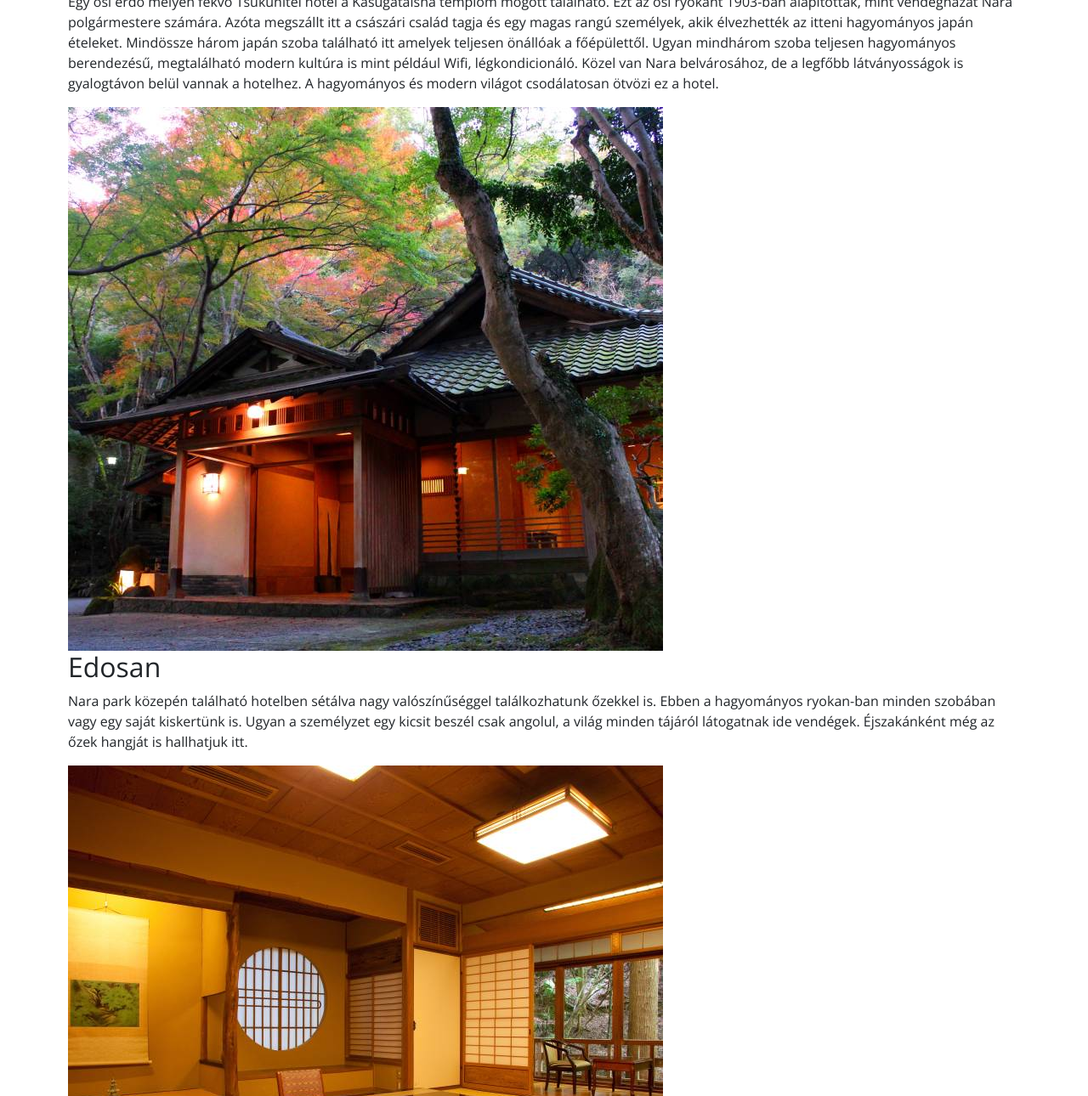
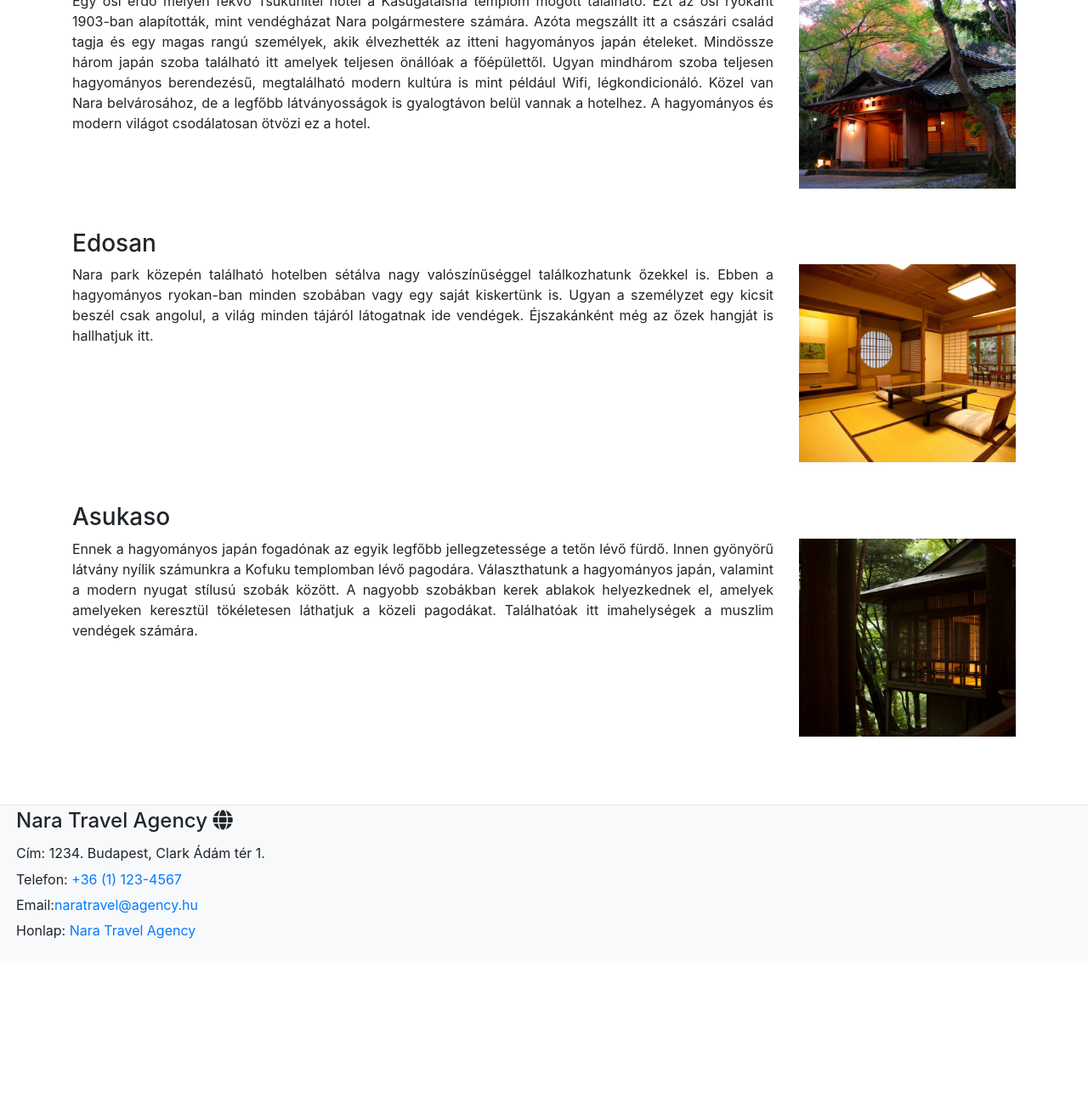
Before and after one commit to szenadam/webdev-assignment, a website: page szallas.html in a window 1280 px wide. Shown: the part 301-1591 px from the top of the page at 85% size. After the commit the page ends 1432 px from the top, so only its background shows below. Drawn offline with nearby package versions, Linux system fonts and the light colour scheme; files that its build step writes are made by us from their sources.

Commit message:
Refactor hotels page to use bootstrap

```diff
--- a/szallas.html
+++ b/szallas.html
@@ -17,7 +17,7 @@
       integrity="sha384-ggOyR0iXCbMQv3Xipma34MD+dH/1fQ784/j6cY/iJTQUOhcWr7x9JvoRxT2MZw1T"
       crossorigin="anonymous"
     />
-    <link rel="stylesheet" href="css/main.css" />
+    <link rel="stylesheet" href="css/style.css" />
     <title>Szállás</title>
   </head>
   <body>
@@ -57,11 +57,20 @@
       </nav>
     </header>
     <main>
-      <h1 class="page-title">Szállás</h1>
-      <section>
-        <div>
+      <div class="container">
+        <div class="row">
+          <div class="col-sm">
+            <h1 class="text-center mt-5 mb-5">Szállás</h1>
+          </div>
+        </div>
+        <div class="row mt-5">
+          <div class="col-sm">
             <h3>Tsukuhitei</h3>
-          <p>
+          </div>
+        </div>
+        <div class="row mb-5">
+          <div class="col-lg-9">
+            <p class="text-justify">
               Egy ősi erdő mélyén fekvő Tsukuhitei hotel a Kasugataisha templom mögött található. Ezt az ősi ryokant
               1903-ban alapították, mint vendégházat Nara polgármestere számára. Azóta megszállt itt a császári család
               tagja és egy magas rangú személyek, akik élvezhették az itteni hagyományos japán ételeket. Mindössze három
@@ -71,43 +80,59 @@
               világot csodálatosan ötvözi ez a hotel.
             </p>
           </div>
-        <div>
-          <img src="/assets/imgs/tsukuhitei1.jpg" alt="" />
+          <div class="col-lg-3"><img src="/assets/imgs/tsukuhitei1.jpg" class="img-fluid" alt="" /></div>
         </div>
-      </section>
-      <section>
-        <div>
+        <div class="row">
+          <div class="col-sm">
             <h3>Edosan</h3>
-          <p>
+          </div>
+        </div>
+        <div class="row mb-5">
+          <div class="col-lg-9">
+            <p class="text-justify">
               Nara park közepén található hotelben sétálva nagy valószínűséggel találkozhatunk őzekkel is. Ebben a
               hagyományos ryokan-ban minden szobában vagy egy saját kiskertünk is. Ugyan a személyzet egy kicsit beszél
-            csak angolul, a világ minden tájáról látogatnak ide vendégek. Éjszakánként még az őzek hangját is hallhatjuk
-            itt.
+              csak angolul, a világ minden tájáról látogatnak ide vendégek. Éjszakánként még az őzek hangját is
+              hallhatjuk itt.
             </p>
           </div>
-        <div><img src="/assets/imgs/tsukuhitei2.jpg" alt="" /></div>
-      </section>
-      <section>
-        <div>
+          <div class="col-lg-3"><img src="/assets/imgs/tsukuhitei2.jpg" class="img-fluid" alt="" /></div>
+        </div>
+        <div class="row">
+          <div class="col-sm">
             <h3>Asukaso</h3>
-          <p>
+          </div>
+        </div>
+        <div class="row">
+          <div class="col-lg-9">
+            <p class="text-justify">
               Ennek a hagyományos japán fogadónak az egyik legfőbb jellegzetessége a tetőn lévő fürdő. Innen gyönyörű
               látvány nyílik számunkra a Kofuku templomban lévő pagodára. Választhatunk a hagyományos japán, valamint a
               modern nyugat stílusú szobák között. A nagyobb szobákban kerek ablakok helyezkednek el, amelyek amelyeken
-            keresztül tökéletesen láthatjuk a közeli pagodákat. Találhatóak itt imahelységek a muszlim vendégek számára.
+              keresztül tökéletesen láthatjuk a közeli pagodákat. Találhatóak itt imahelységek a muszlim vendégek
+              számára.
             </p>
           </div>
-        <div><img src="/assets/imgs/tsukuhitei3.jpg" alt="" /></div>
-      </section>
+          <div class="col-lg-3">
+            <img src="/assets/imgs/tsukuhitei3.jpg" class="img-fluid" alt="" />
+          </div>
+        </div>
+      </div>
     </main>
-    <footer class="footer">
-      <ul>
-        <li>Nara Travel Agency <i class="fas fa-globe"></i></li>
+    <footer>
+      <div class="container-fluid mt-5 bg-light">
+        <div class="row border-top p-1">
+          <div class="col">
+            <h4>Nara Travel Agency <i class="fas fa-globe"></i></h4>
+            <ul class="footer-list">
               <li>Cím: 1234. Budapest, Clark Ádám tér 1.</li>
               <li>Telefon: <a href="tel:+3611234567">+36 (1) 123-4567</a></li>
               <li>Email:<a href="mailto:naratravel@agency.hu">naratravel@agency.hu</a></li>
               <li>Honlap: <a href="index.html">Nara Travel Agency</a></li>
             </ul>
+          </div>
+        </div>
+      </div>
     </footer>
 
     <script
```
Also changed, not shown: index.html (+1 -1 lines), kapcsolat.html (+1 -1 lines), kozlekedes.html (+1 -1 lines), latnivalok.html (+1 -1 lines). Lines whose indentation alone changed are shown as unchanged.
